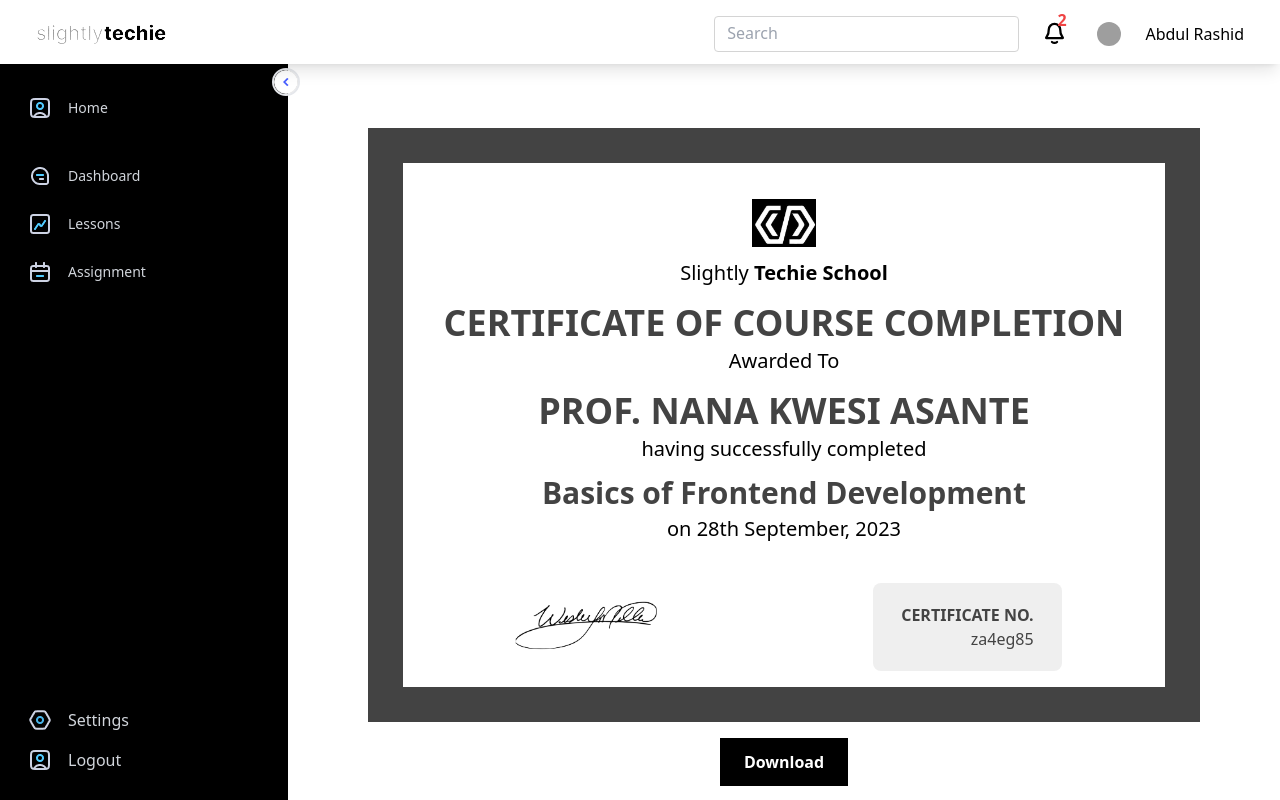
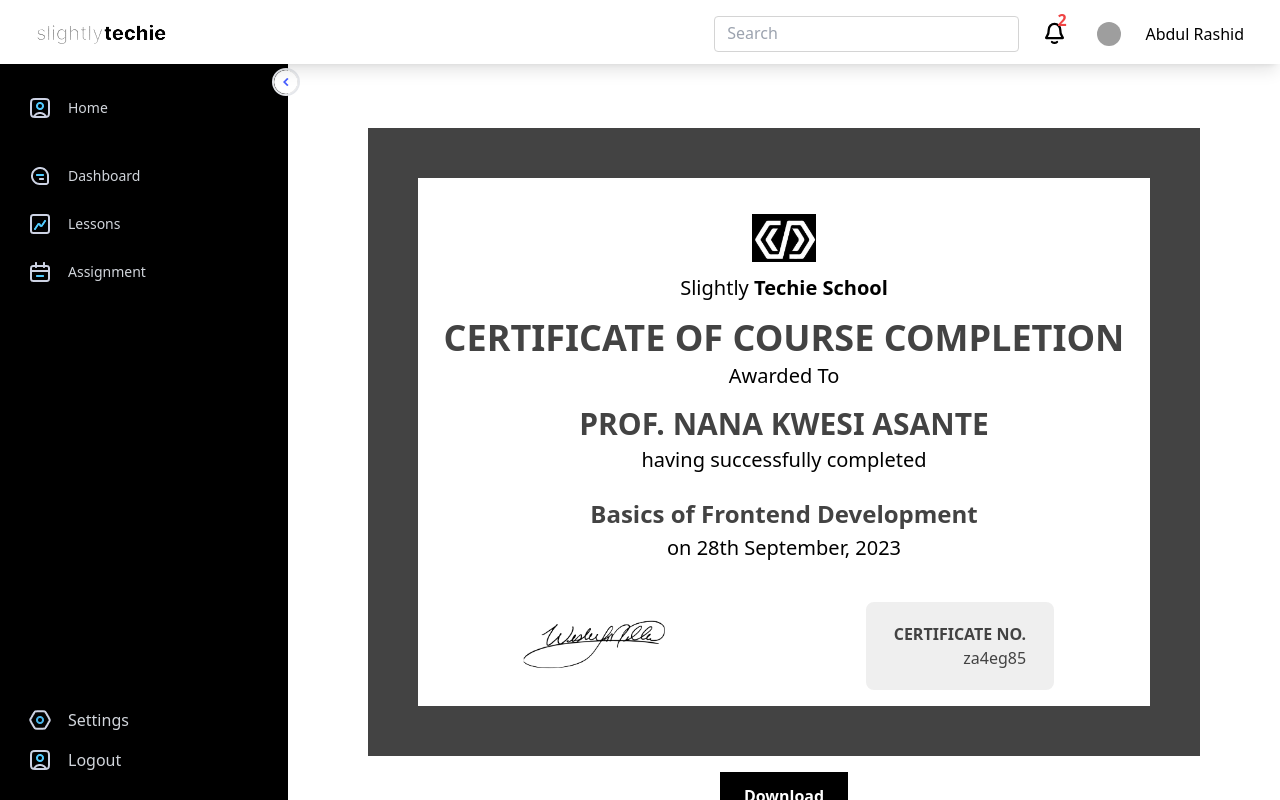
Before and after one commit to Slightly-Techie/st-school-web, a React (Vite) app: page /dashboard/profile/certificate in a window 1280 px wide. Built offline with nearby package versions, Linux system fonts and the light colour scheme; grey boxes are pictures that could not be loaded.

Commit message:
fix(app): Virtual Hierarchy
Improved the border weight and the virtual hierarchy for the typographies

```diff
--- a/src/components/Certificate/CertificateInfo.jsx
+++ b/src/components/Certificate/CertificateInfo.jsx
@@ -4,21 +4,21 @@ import signature from '../../assets/Signature.png'
 const CertificateInfo = () => {
   return (
     <>
-      <div className="container border-[35px] py-4 border-[#434343] overflow-x-hidden">
+      <div className="container border-[50px] py-4 border-[#434343] overflow-x-hidden">
         <div className="flex flex-col items-center justify-center pt-5">
           <img src={logo} alt="" className="w-16 h-12" />
           <h2 className="text-xl py-3">
             Slightly <span className="font-bold">Techie School</span>
           </h2>
-          <h1 className="text-4xl font-bold mt-1 text-[#434343]">
+          <h1 className="text-4xl font-extrabold mt-1 text-[#434343]">
             CERTIFICATE OF COURSE COMPLETION
           </h1>
           <h3 className="text-xl pt-1 pb-2">Awarded To</h3>
-          <h1 className="text-4xl font-bold mt-2 text-[#434343]">
+          <h1 className="text-3xl font-bold mt-2 text-[#434343]">
             PROF. NANA KWESI ASANTE
           </h1>
           <h3 className="text-xl pt-1 pb-2">having successfully completed</h3>
-          <h1 className="text-3xl font-bold mt-1 text-[#434343]">
+          <h1 className="text-2xl font-bold mt-4 text-[#434343]">
             Basics of Frontend Development
           </h1>
           <h3 className="text-xl pt-1 pb-">on 28th September, 2023</h3>
```
